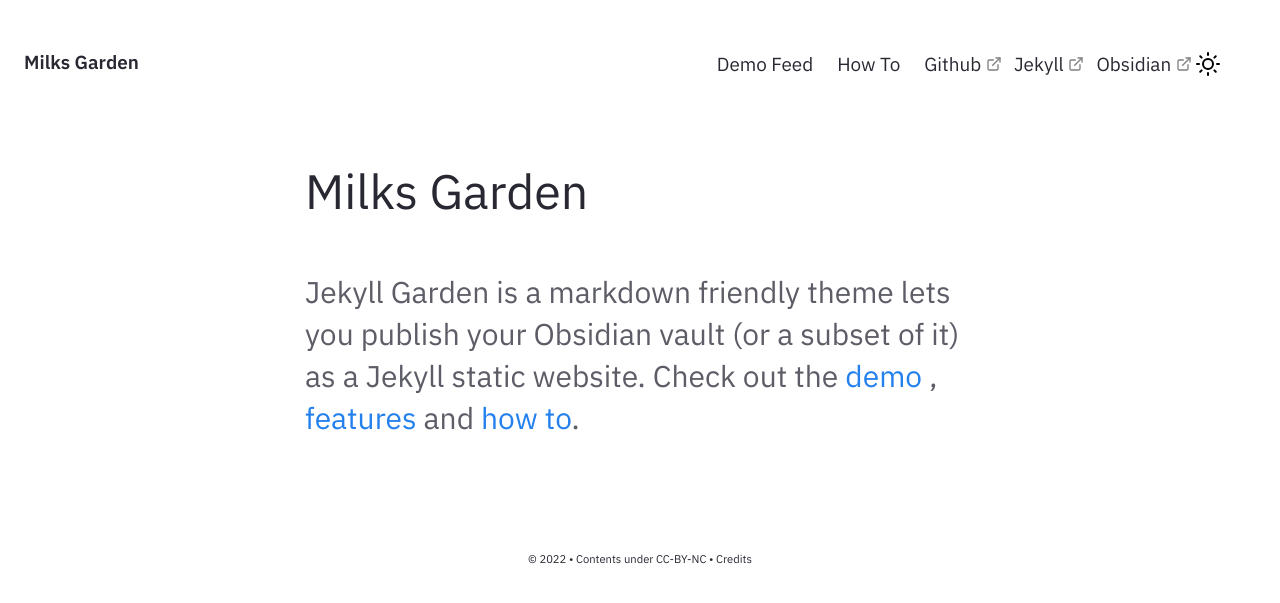
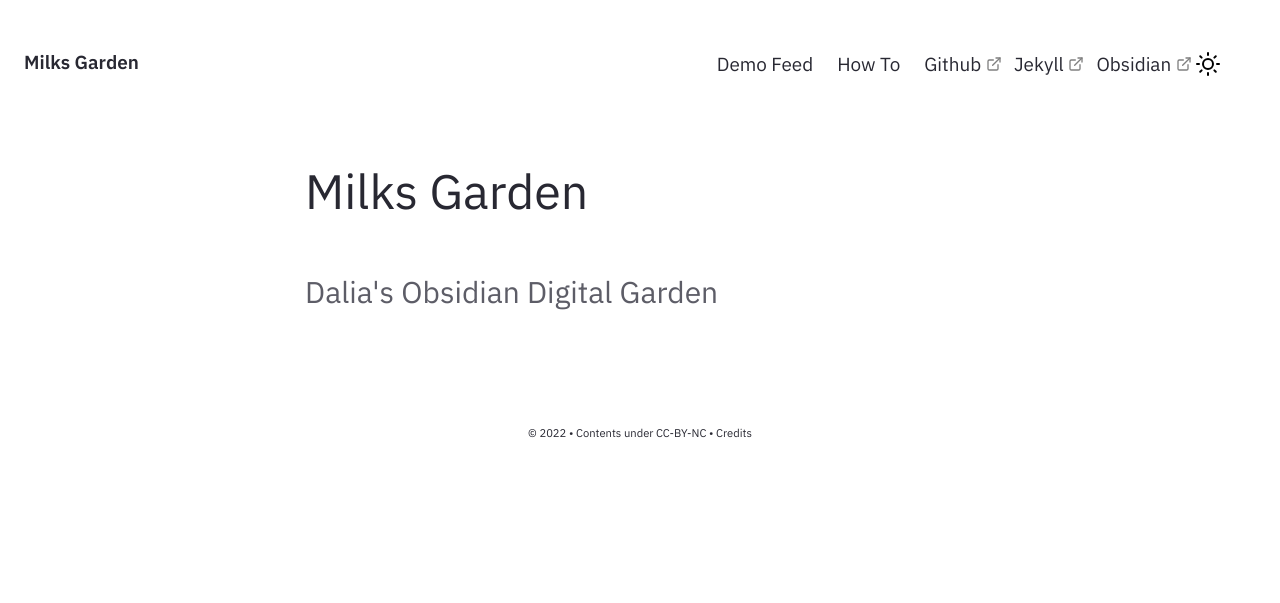
Before and after one commit to daliaramazan/daliaramazan.github.io, a Jekyll site: the page built from pages/index.md, in a window 1280 px wide. Shown: the top 603 px of the page. Built offline with Jekyll 4.4.1, drawn with Linux system fonts in a browser that asks for light colours.

Commit message:
Update Homepage.html

```diff
--- a/_includes/Homepage.html
+++ b/_includes/Homepage.html
@@ -1,7 +1,6 @@
 <div class="home-intro">
     <div class="jumbo">{{site.heading}} </div>
     <div class="home-sub-text"> <h3>
-        Jekyll Garden is a markdown friendly theme lets you publish your Obsidian vault (or a subset of it) as a Jekyll static website.
-        Check out the <a href="{{'/notes' | relative_url}}"> demo </a>, <a href="{{'/post/features' | relative_url}}"> features </a> and <a href="{{'/post/how-to' | relative_url}}"> how to</a>.
+        Dalia's Obsidian Digital Garden
         </h3>
 </div> </div>
```
